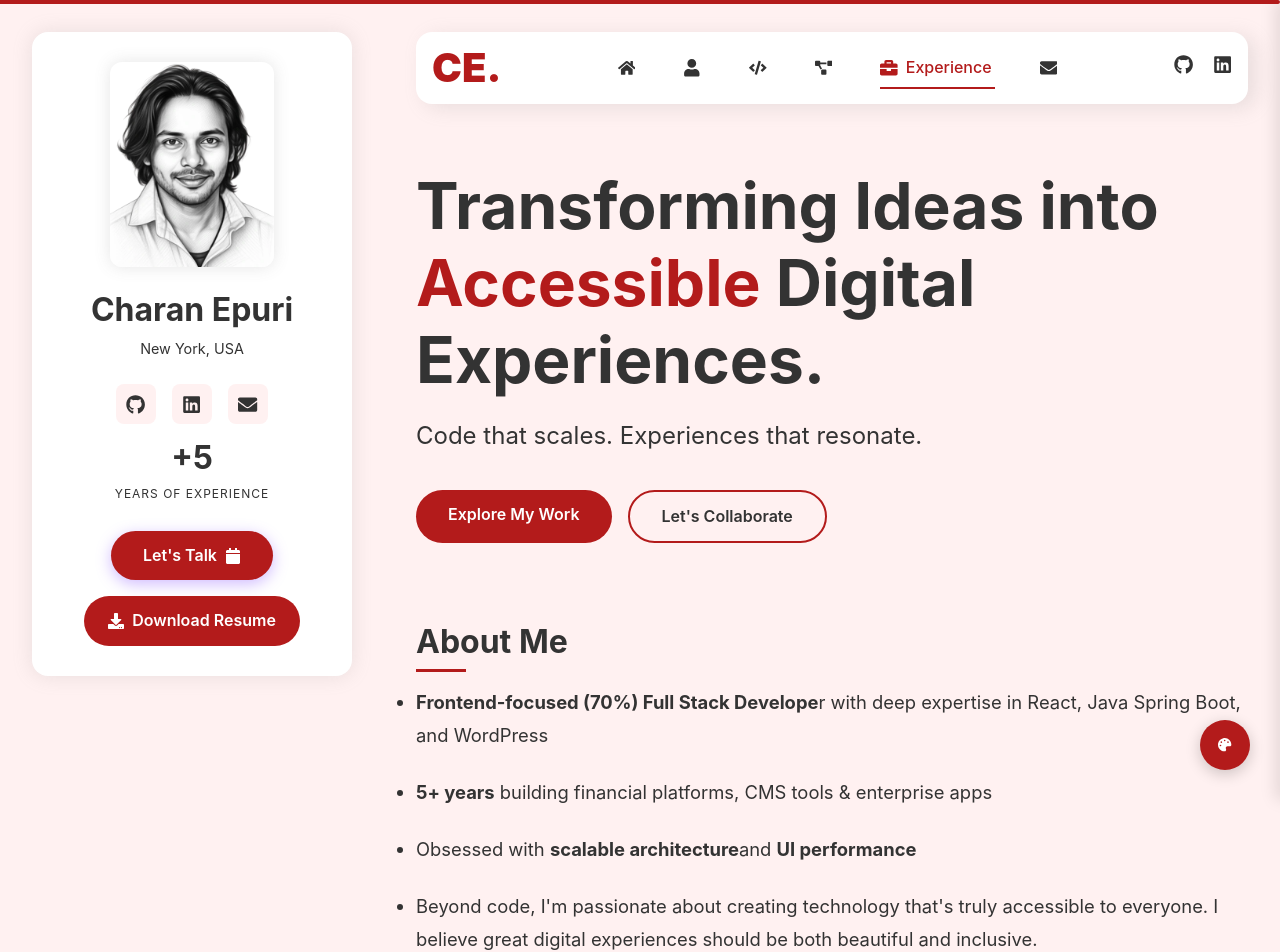
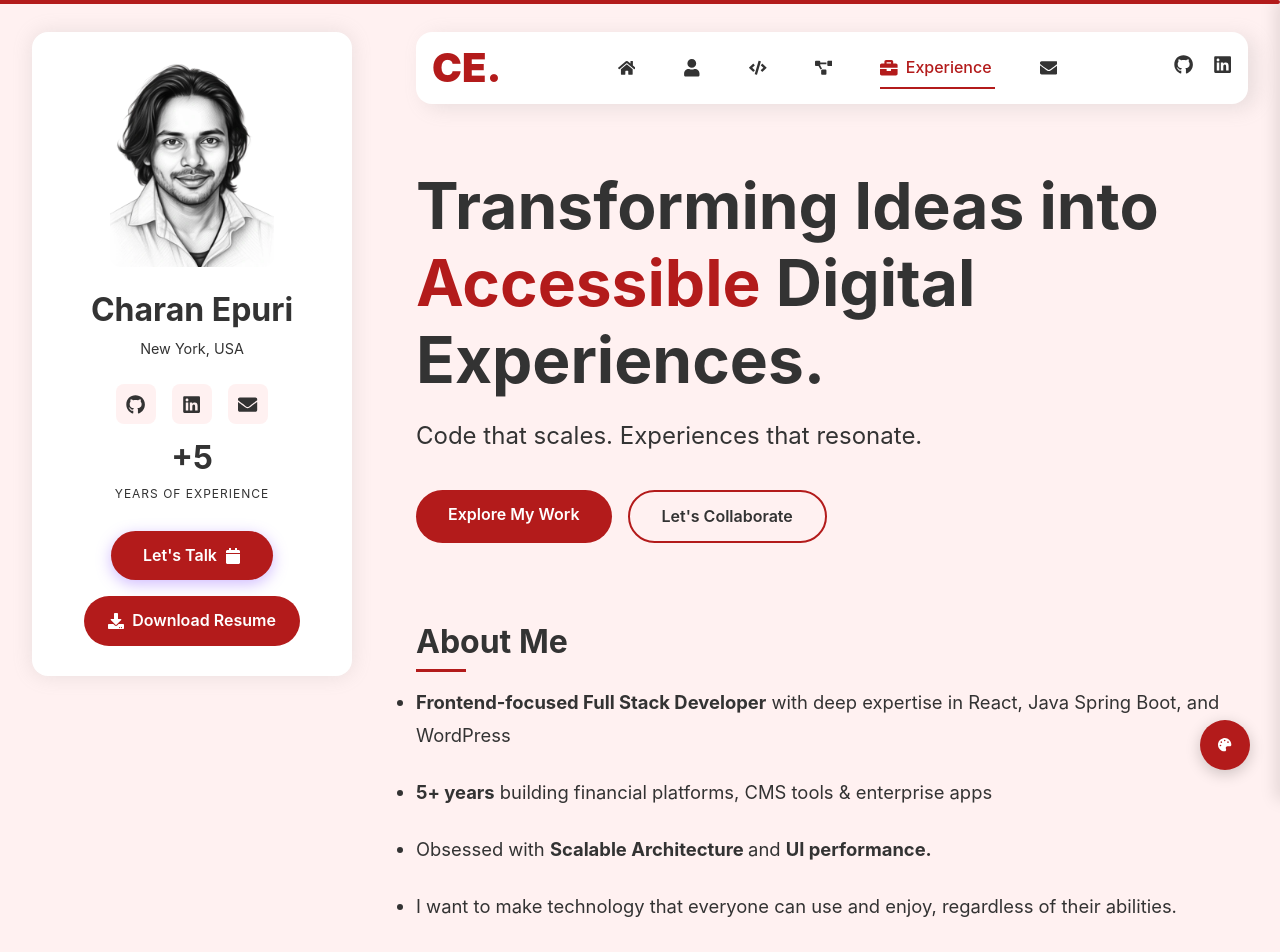
Before and after one commit to 245charan/charan-epuri.dev, a React (Vite) app: page / in a window 1280 px wide. Shown: the top 952 px of the page. Built offline with nearby package versions, Linux system fonts and the light colour scheme.

Commit message:
spacing fix

```diff
--- a/src/components/profile/ProfileCard.jsx
+++ b/src/components/profile/ProfileCard.jsx
@@ -27,7 +27,7 @@ const ProfileCardContainer = styled.div`
 `;
 
 const ProfileImage = styled.div`
-	box-shadow: 00rem 0rem 1rem 0rem #6565652b;
+	// box-shadow: 00rem 0rem 1rem 0rem #6565652b;
 	max-width: 16.25rem;
 	border-radius: 0.75rem;
 	order: 0;
--- a/src/sections/About.jsx
+++ b/src/sections/About.jsx
@@ -146,21 +146,23 @@ const About = () => {
 							• Reduced load times by 40% through frontend optimization techniques
 							• Contributed to open-source accessibility projects with 500+ GitHub stars*/}
 							<strong>
-								Frontend-focused (70%) Full Stack Develope
-							</strong>
-							r with deep expertise in React, Java Spring Boot,
-							and WordPress
+								Frontend-focused Full Stack Developer
+							</strong>{' '}
+							with deep expertise in React, Java Spring Boot, and
+							WordPress
 						</li>
 						<li>
 							<strong>5+ years</strong> building financial
 							platforms, CMS tools & enterprise apps
 						</li>
 						<li>
-							Obsessed with <strong>scalable architecture</strong>
-							and <strong>UI performance</strong>
+							Obsessed with{' '}
+							<strong>Scalable Architecture </strong>
+							and <strong>UI performance.</strong>
 						</li>
 						<li>
-						Beyond code, I'm passionate about creating technology that's truly accessible to everyone. I believe great digital experiences should be both beautiful and inclusive.
+							I want to make technology that everyone can use and
+							enjoy, regardless of their abilities.
 						</li>
 					</ul>
 				</AboutText>
--- a/src/sections/Hero.jsx
+++ b/src/sections/Hero.jsx
@@ -95,7 +95,7 @@ const Hero = () => {
 				<span>Java</span> Developer Building <br/>Accessible Web - <span>React</span> & <span>WordPress</span>.
 				</HeroTitle> */}
 				<HeroTitle>
-					Transforming Ideas into <span>Accessible</span> Digital
+					Transforming Ideas into <br /><span>Accessible</span> Digital
 					Experiences.
 				</HeroTitle>
 				<HeroSubtitle>
```
Also changed, not shown: 6 other files (tests, documents, lock files or other folders).
